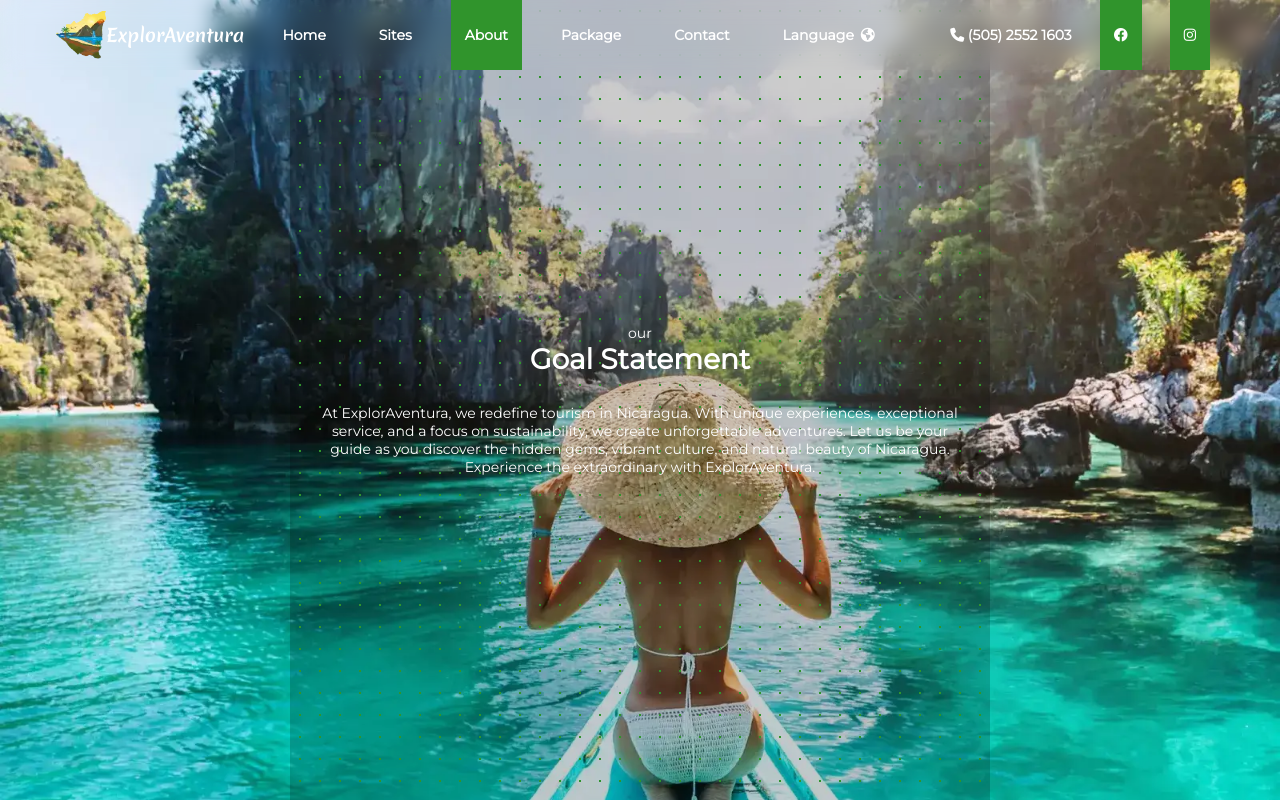
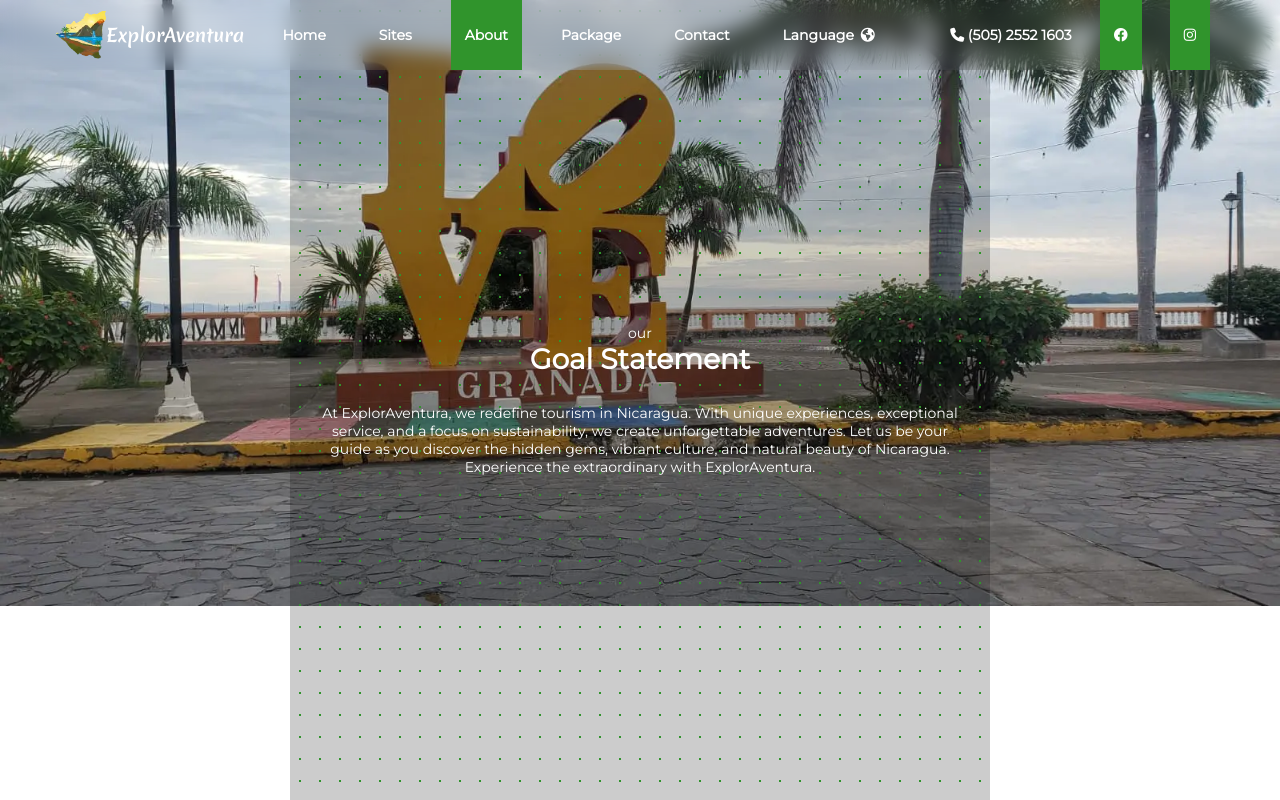
Before and after one commit to REGXI/ExplorAventura, a React (Vite) app: page /about in a window 1280 px wide. Shown: the top 800 px of the page. Built offline with nearby package versions, Linux system fonts and the light colour scheme.

Commit message:
feat: select image random

```diff
--- a/src/pages/about/index.jsx
+++ b/src/pages/about/index.jsx
@@ -5,26 +5,40 @@ import { Values } from './components/Value'
 // import { TimeLine } from './components/TimeLine'
 import { Executive } from './components/Executive'
 import { useDispatch } from 'react-redux'
-import { useEffect } from 'react'
+import { useEffect, useState } from 'react'
 import { selectNavigationColor } from '../../store/features/navigationColorSlice'
-import AboutImage from '../../assets/images/about-image.webp'
+import abuot_page1 from '../../assets/images/abuot_page1.webp'
+import abuot_page2 from '../../assets/images/abuot_page2.webp'
+import abuot_page3 from '../../assets/images/abuot_page3.webp'
+import abuot_page4 from '../../assets/images/abuot_page4.webp'
 import TransitionPage from '../transitonPage'
 
 const AboutPage = () => {
   const { t } = useTranslation()
   const dispatch = useDispatch()
+  const [aboutImages, setAboutImages] = useState(abuot_page1)
 
   useEffect(() => {
     dispatch(selectNavigationColor('light'))
   }, [dispatch])
 
+  useEffect(() => {
+    const images = [abuot_page1, abuot_page2, abuot_page3, abuot_page4]
+    const image = images[Math.floor(Math.random() * images.length)]
+    setAboutImages(image)
+  }, [])
+
   return (
     <div className="about-page">
       <section className="values">
-        <img src={AboutImage} alt="" className="background-about-page" />
+        <img
+          src={aboutImages}
+          alt="ExplorAventura information"
+          className="background-about-page"
+        />
         <Values valuesData={valuesData} t={t} />
       </section>
-      <div className="time-line">{/* <TimeLine t={t} /> */}</div>
+      {/* <div className="time-line"><TimeLine t={t} /></div> */}
 
       <section className="executive">
         <Executive t={t} />
```
